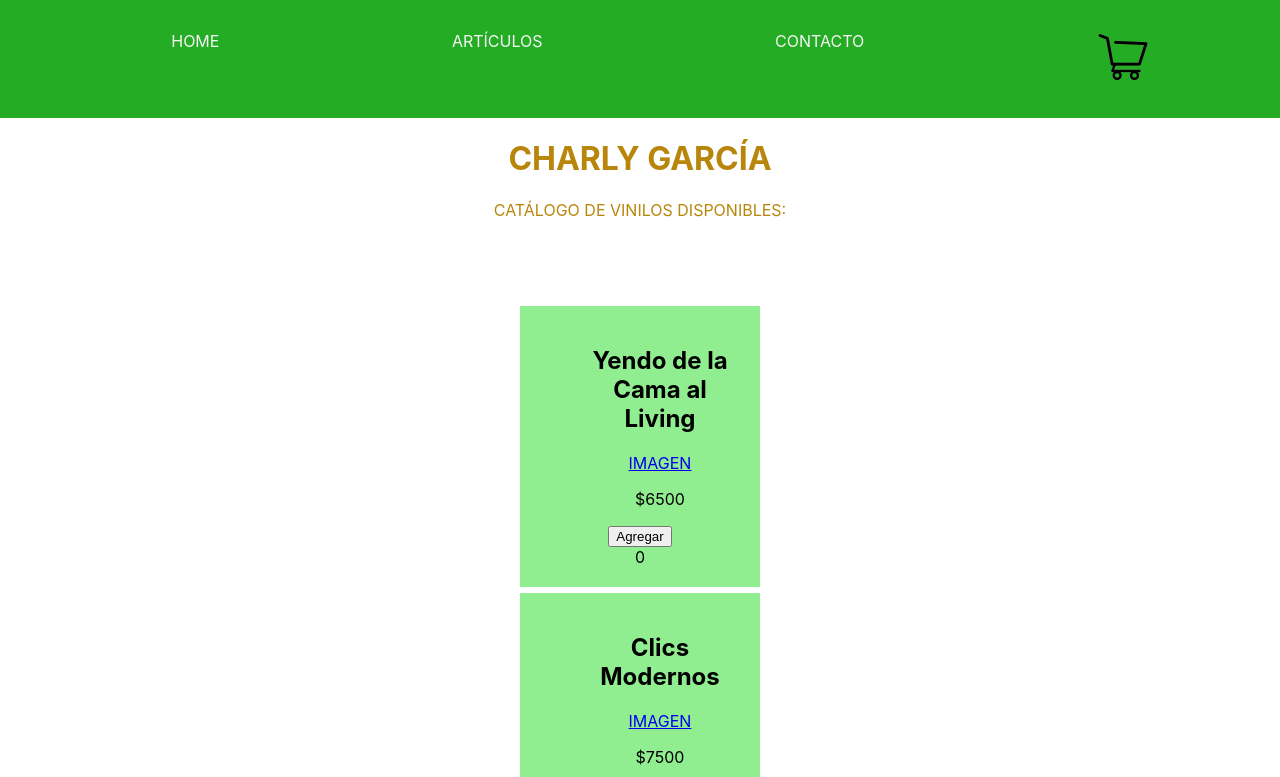
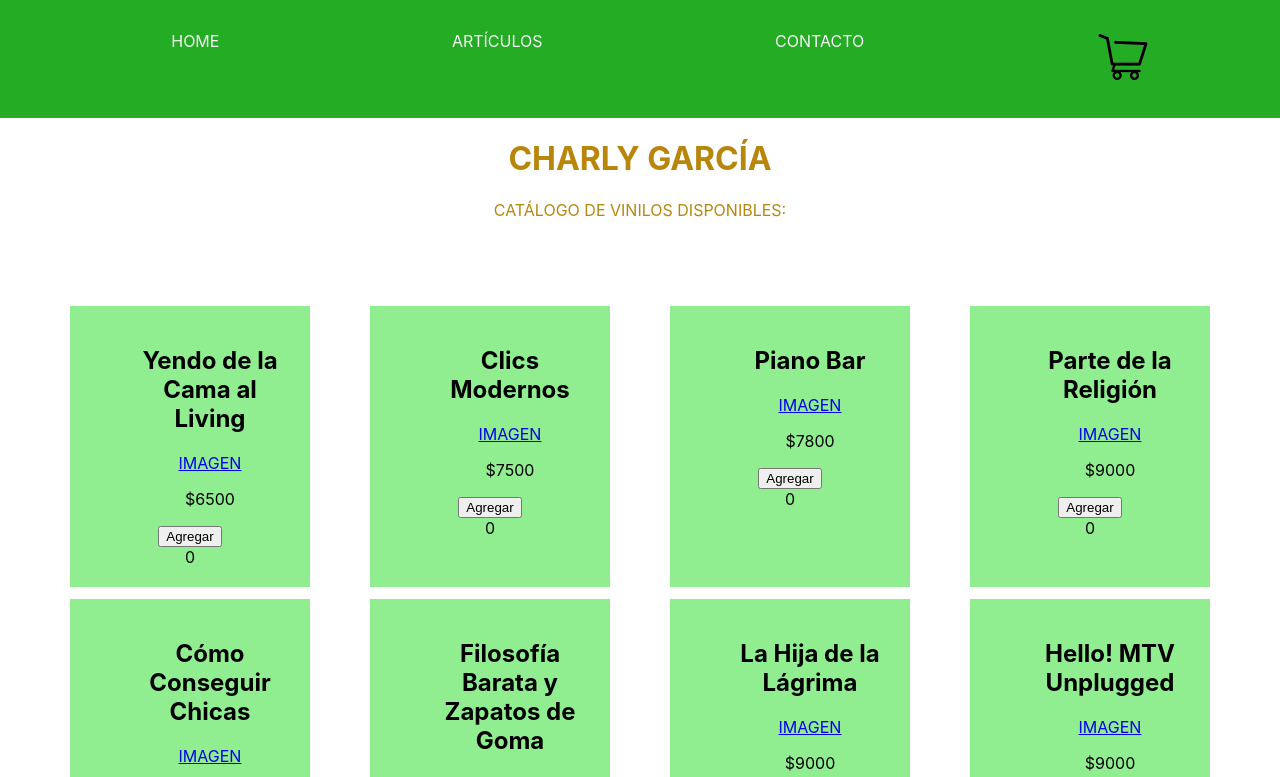
Before and after one commit to mariananizetich/PreEntrega1-MarianaNizetich, a React (Create React App) app: page / in a window 1280 px wide. Shown: the top 777 px of the page. Built offline with nearby package versions, Linux system fonts and the light colour scheme; the HTML template or start-up script is replaced by a standard one.

Commit message:
agrego estilos

```diff
--- a/src/Components/Container/Button.js
+++ b/src/Components/Container/Button.js
@@ -4,6 +4,7 @@
 const Button = ({children
 }) =>{
     const [suma, setSuma] = useState(0)
+
 
 
     const clickHandler = () =>{
@@ -18,8 +19,6 @@
             {String(suma)}
             </div>
         </div>
-
-
     )
 }
 
--- a/src/Components/Container/ItemListContainer.js
+++ b/src/Components/Container/ItemListContainer.js
@@ -1,12 +1,13 @@
 import Items from "./Items"
 import ItemDetail from "./ItemDetailContainer"
+import "./Items.css"
 
 
 
 
 const ListaProductos = () => {
 return (
-    <div>
+    <div className="catalogo">
         <Items producto ="Yendo de la Cama al Living" precio="$6500"/>
         <Items producto ="Clics Modernos"precio="$7500"/>
         <Items producto ="Piano Bar" precio="$7800"/>
--- a/src/Components/Container/Items.css
+++ b/src/Components/Container/Items.css
@@ -1,17 +1,20 @@
 
 .cards {
-
     padding: 20px;
     margin: 6px;
     width: 200px;
     background-color: lightgreen;
     color: black;
+
 }
 
 .cards ul {
     list-style-type:none
 }
 
-.boton {
-    width: 5px;
+.catalogo {
+    display: flex;
+    flex-direction: row;
+    flex-wrap: wrap;
+    justify-content: space-between;
 }
```
